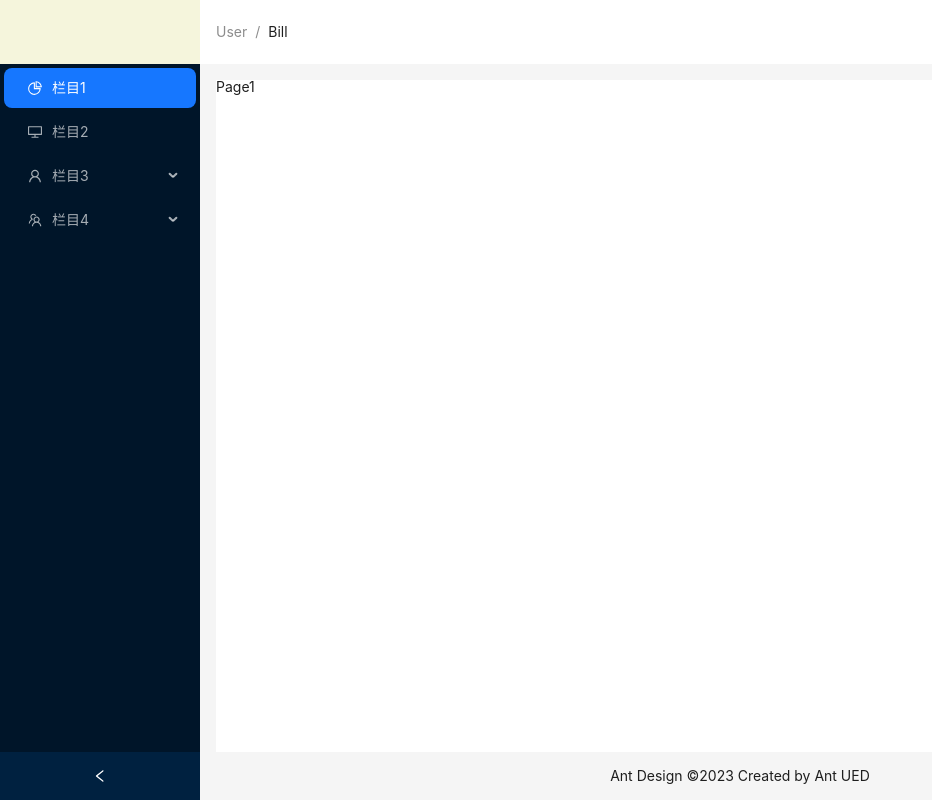
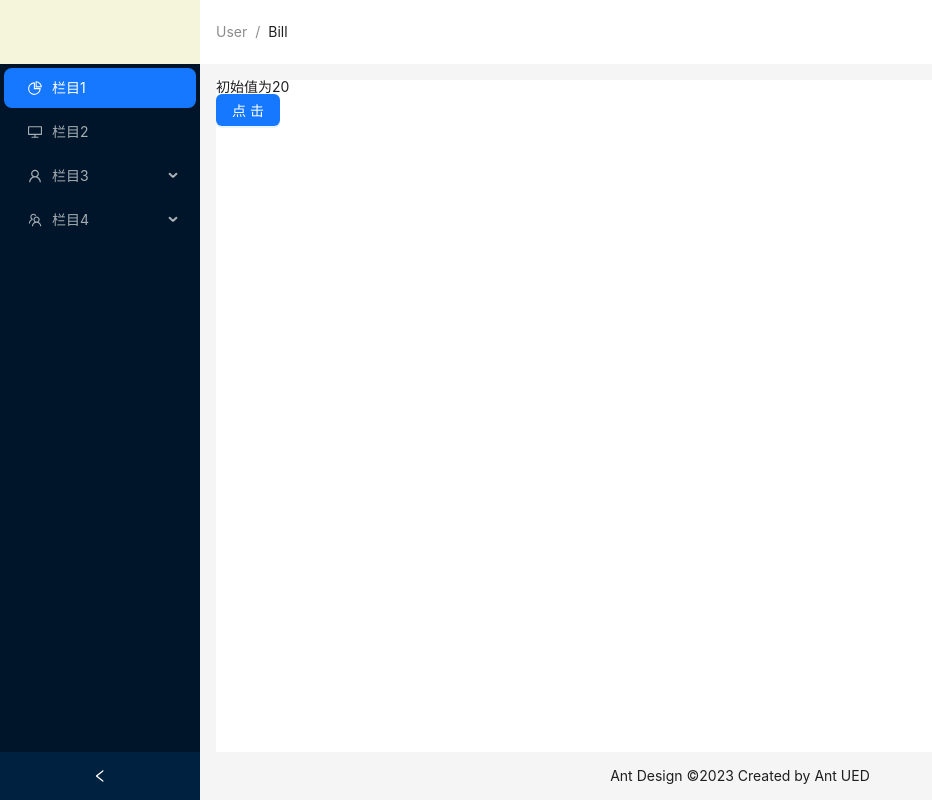
Before and after one commit to shzhiheng1/vite-ts-management, a React (Vite) app: page /page1 in a window 1280 px wide. Shown: the whole page, without its empty margins (0-932 px from the left). Built offline with nearby package versions, Linux system fonts and the light colour scheme.

Commit message:
redux示例和redux-devtools-extension的使用

```diff
--- a/package.json
+++ b/package.json
@@ -30,6 +30,7 @@
     "eslint": "^8.45.0",
     "eslint-plugin-react-hooks": "^4.6.0",
     "eslint-plugin-react-refresh": "^0.4.3",
+    "redux-devtools-extension": "^2.13.9",
     "sass": "^1.66.1",
     "typescript": "^5.0.2",
     "vite": "^4.4.5"
--- a/src/main.tsx
+++ b/src/main.tsx
@@ -22,10 +22,17 @@ import '@/assets/styles/global.scss'
 /***********数组式路由调用********************/
 import App from './App.tsx'
 import { BrowserRouter} from 'react-router-dom'
+// 使用redux状态管理
+import {Provider} from 'react-redux'
+import store from '@/store/index.js'
+
 ReactDOM.createRoot(document.getElementById('root')!).render(
-  <React.StrictMode>
-    <BrowserRouter>
-      <App />
-    </BrowserRouter>
-  </React.StrictMode>,
+  <Provider store={store}>
+    <React.StrictMode>
+      <BrowserRouter>
+        <App />
+      </BrowserRouter>
+    </React.StrictMode>
+  </Provider>
+  ,
 )
--- /dev/null
+++ b/src/store/index.ts
@@ -0,0 +1,14 @@
+import {legacy_createStore} from 'redux'
+import {composeWithDevTools} from 'redux-devtools-extension'
+import reducer from './reducer.js'
+
+
+// 创建 Store
+const store = legacy_createStore(reducer, composeWithDevTools(
+    // applyMiddleware(...middleware)
+    // other store enhancers if any
+));
+
+
+// const store=legacy_createStore(reducer)
+export default store
--- /dev/null
+++ b/src/store/reducer.ts
@@ -0,0 +1,22 @@
+const defaultState={
+    num:20
+}
+
+const reducer=(state=defaultState,action:{type:string,val:number})=>{
+    // console.log(action)
+    // 深copy
+   const newState=JSON.parse(JSON.stringify(state))
+   switch (action.type) {
+    case 'add1':
+        newState.num++
+        break;
+    case 'add2':
+        newState.num =newState.num + action.val
+        break;
+    default:
+        break;
+   }
+
+   return newState
+}
+export default reducer
--- a/src/views/page1/Page1.tsx
+++ b/src/views/page1/Page1.tsx
@@ -1,6 +1,22 @@
+import { Button } from 'antd'
+import {useSelector,useDispatch} from 'react-redux'
+// import {RootState} from '@/types/store.js'
 
 export default function Page1() {
+  const {num}=useSelector((state:RootState)=>(
+    {
+      num:state.num
+    }
+  ))
+  const dispatch=useDispatch()
+  const handleClick=()=>{
+    // dispatch({type:'add1'})
+    dispatch({type:'add2',val:10})
+  }
   return (
-    <div>Page1</div>
+    <div>
+       <div>初始值为{num}</div>
+       <Button type='primary' onClick={handleClick}>点击</Button>
+    </div>
   )
 }
--- a/src/vite-env.d.ts
+++ b/src/vite-env.d.ts
@@ -1,2 +1,3 @@
 /// <reference types="vite/client" />
 declare module '*.tsx'
+declare module '*.ts'
```
Also changed, not shown: src/store/newIndex.ts (added, +23 -0 lines), src/types/store.d.ts (added, +10 -0 lines), 1 other file (tests, documents, lock files or other folders).
